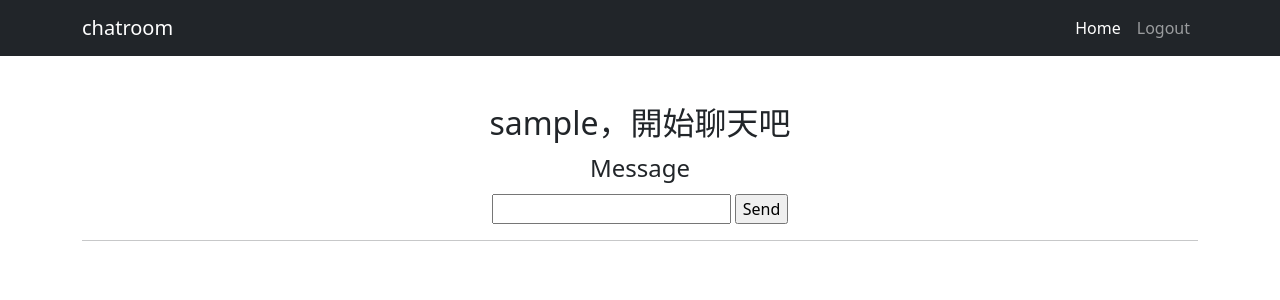
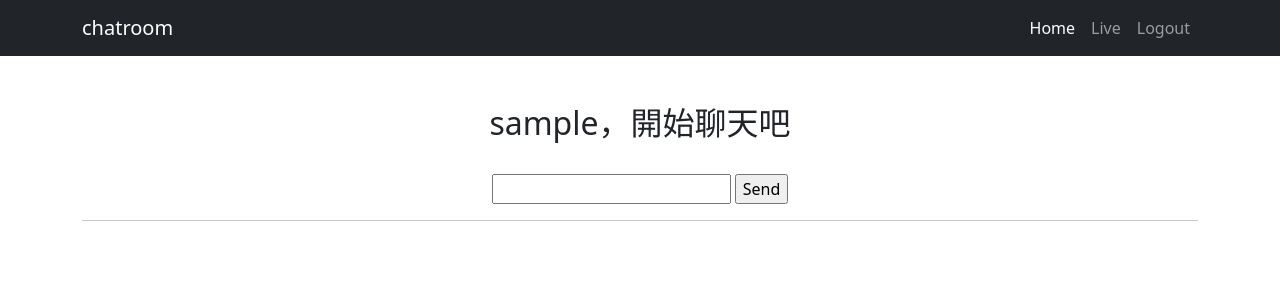
Before and after one commit to wanghan0727/livechat, a Flask app: page /welcome in a window 1280 px wide. Shown: the top 300 px of the page. Run offline with Flask 2, Linux system fonts and the light colour scheme; the visitor is signed in with stand-in values (Sample User, id 1); data comes from the database, SQL or seed files in the repository; parts of the project's set-up code (start-up, migrations or seed data) failed here and were passed over; some libraries are stand-ins or nearby versions.

Commit message:
add live.html

```diff
--- a/app.py
+++ b/app.py
@@ -75,8 +75,8 @@ def test():
     socketio.send("test")
 
 @app.route('/live')
-def index():
-    return render_template('index.html')
+def live():
+    return render_template('live.html')
 
 @app.route('/video_feed')
 def video_feed():
--- a/templates/base.html
+++ b/templates/base.html
@@ -64,6 +64,7 @@
                     <ul class="navbar-nav ms-auto mb-2 mb-lg-0">
                         <li class="nav-item"><a class="nav-link active" aria-current="page" href="{{url_for('home')}}">Home</a></li>
                         {% if current_user.is_authenticated %}
+                        <li class="nav-item"><a class="nav-link" href="{{url_for('live')}}">Live</a></li>
                         <li class="nav-item"><a class="nav-link" href="{{url_for('logout')}}">Logout</a></li>
                         {% else %}
                         <li class="nav-item"><a class="nav-link" href="{{url_for('login')}}">Login</a></li>
--- a/templates/index.html
+++ b/templates/live.html
@@ -1,3 +1,6 @@
+{% extends "base.html" %}
+
+{% block content %}
 <body>
     <div class="container">
         <div class="row">
@@ -7,4 +10,5 @@
             </div>
         </div>
     </div>
-    </body>
+</body>
+{% endblock %}
--- a/templates/welcome_user.html
+++ b/templates/welcome_user.html
@@ -4,10 +4,9 @@
 <h2>{{user.username}}，開始聊天吧</h2>
 <form>
     <fieldset>
-        <legend>Message</legend>
+        <br>
         <input type="text" id="message" name="message" />
         <input type="button" id="send" value="Send" />
-        <!-- <input type="button" id="test" value="Test" /> -->
     </fieldset>
 </form>
 <hr />
```
